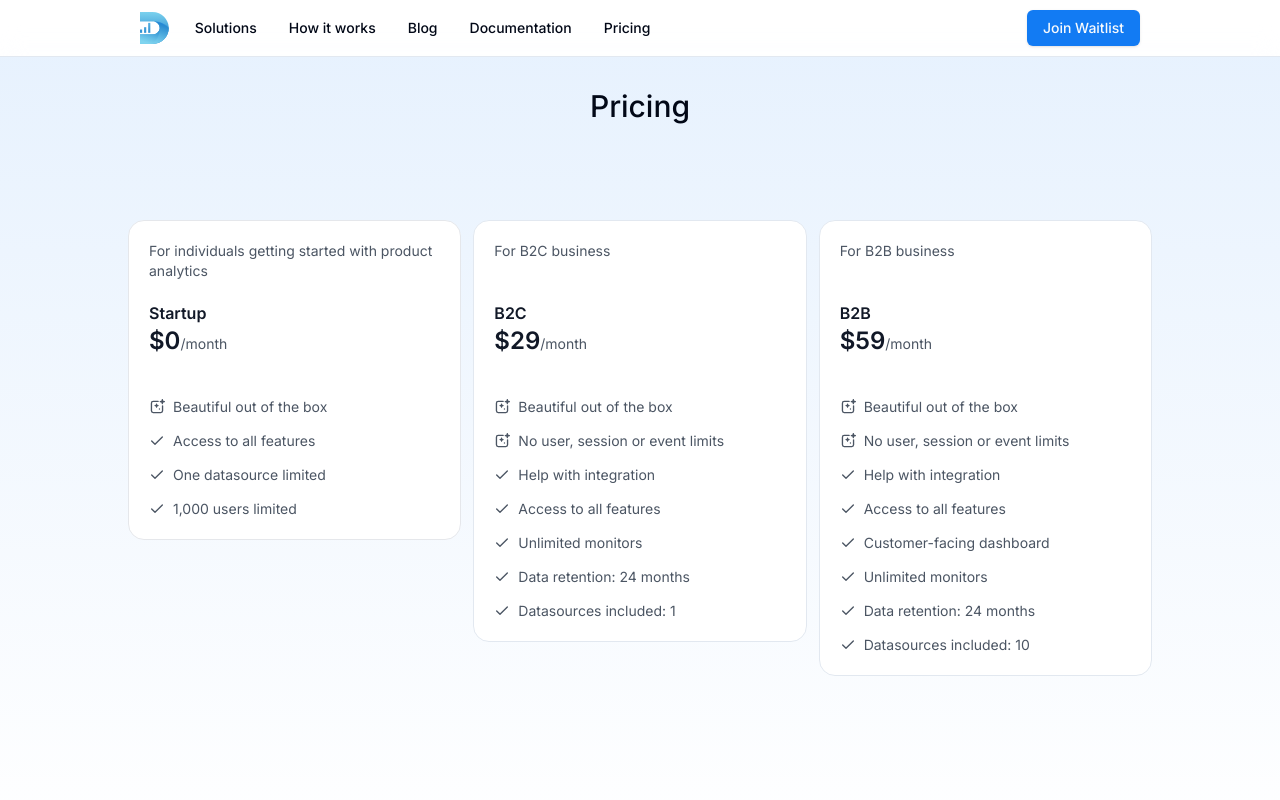
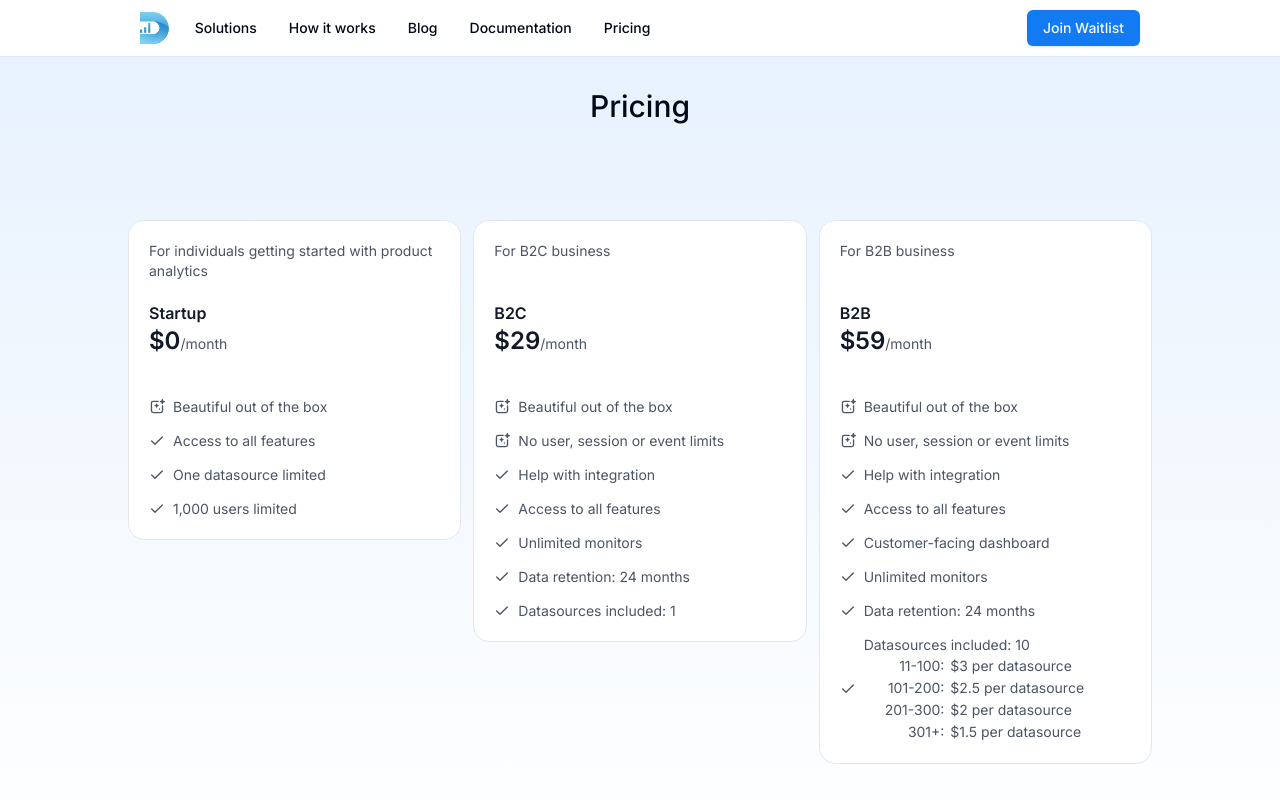
Before and after one commit to artemmuntianu/datopus.landing, a Next.js app: page /pricing in a window 1280 px wide. Shown: the top 800 px of the page. Built offline with nearby package versions, Linux system fonts and the light colour scheme.

Commit message:
feat: prices per datasource

```diff
--- a/src/app/pricing/page.tsx
+++ b/src/app/pricing/page.tsx
@@ -24,13 +24,13 @@ export default function PricingPage() {
                                 </p>
                             </div>
                         </div>
-                        <div className="grid auto-rows-fr gap-3">
+                        <div className="grid gap-3">
                             <div className="min-h-5 hidden block">
                             </div>
                             <div className="min-h-5 hidden block">
                             </div>
                         </div>
-                        <div className="grid auto-rows-fr gap-3.5 text-sm text-gray-600 dark:text-gray-400">
+                        <div className="grid gap-3.5 text-sm text-gray-600 dark:text-gray-400">
                             <div className="flex items-center gap-2">
                                 {Icons.magicRect({ className: "size-4" })}
                                 <span>Beautiful out of the box</span>
@@ -112,13 +112,13 @@ export default function PricingPage() {
                                 </p>
                             </div>
                         </div>
-                        <div className="grid auto-rows-fr gap-3">
+                        <div className="grid gap-3">
                             <div className="min-h-5 hidden block">
                             </div>
                             <div className="min-h-5 hidden block">
                             </div>
                         </div>
-                        <div className="grid auto-rows-fr gap-3.5 text-sm text-gray-600 dark:text-gray-400">
+                        <div className="grid gap-3.5 text-sm text-gray-600 dark:text-gray-400">
                             <div className="flex items-center gap-2">
                                 {Icons.magicRect({ className: "size-4" })}
                                 <span>Beautiful out of the box</span>
@@ -149,7 +149,19 @@ export default function PricingPage() {
                             </div>
                             <div className="flex items-center gap-2">
                                 {Icons.check({ className: "size-4" })}
-                                <span>Datasources included: 10</span>
+                                <ul>
+                                    <li>Datasources included: 10</li>
+                                    <li>
+                                        <table className="ml-5">
+                                            <tbody>
+                                                <tr><td className="text-right">11-100:&nbsp;</td><td>$3 per datasource</td></tr>
+                                                <tr><td className="text-right">101-200:&nbsp;</td><td>$2.5 per datasource</td></tr>
+                                                <tr><td className="text-right">201-300:&nbsp;</td><td>$2 per datasource</td></tr>
+                                                <tr><td className="text-right">301+:&nbsp;</td><td>$1.5 per datasource</td></tr>
+                                            </tbody>
+                                        </table>
+                                    </li>
+                                </ul>
                             </div>
                         </div>
                     </section>
```
